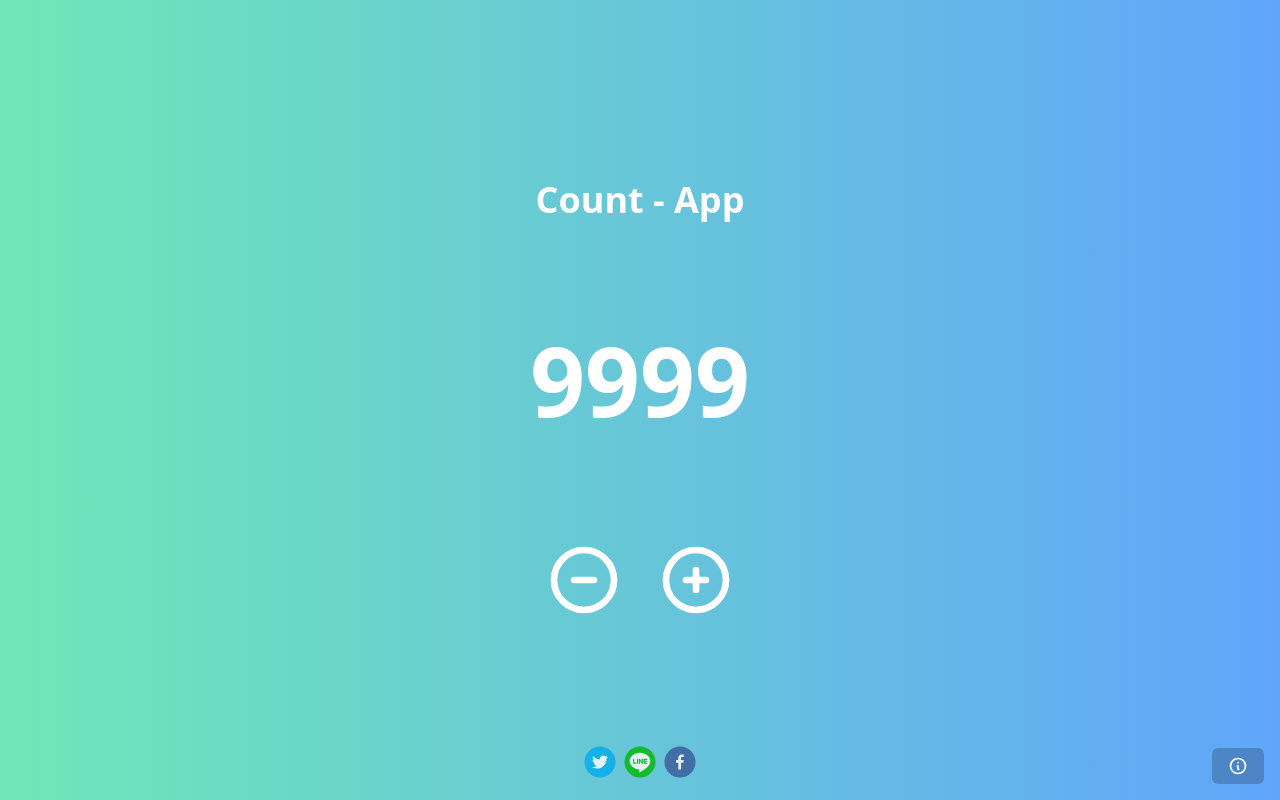
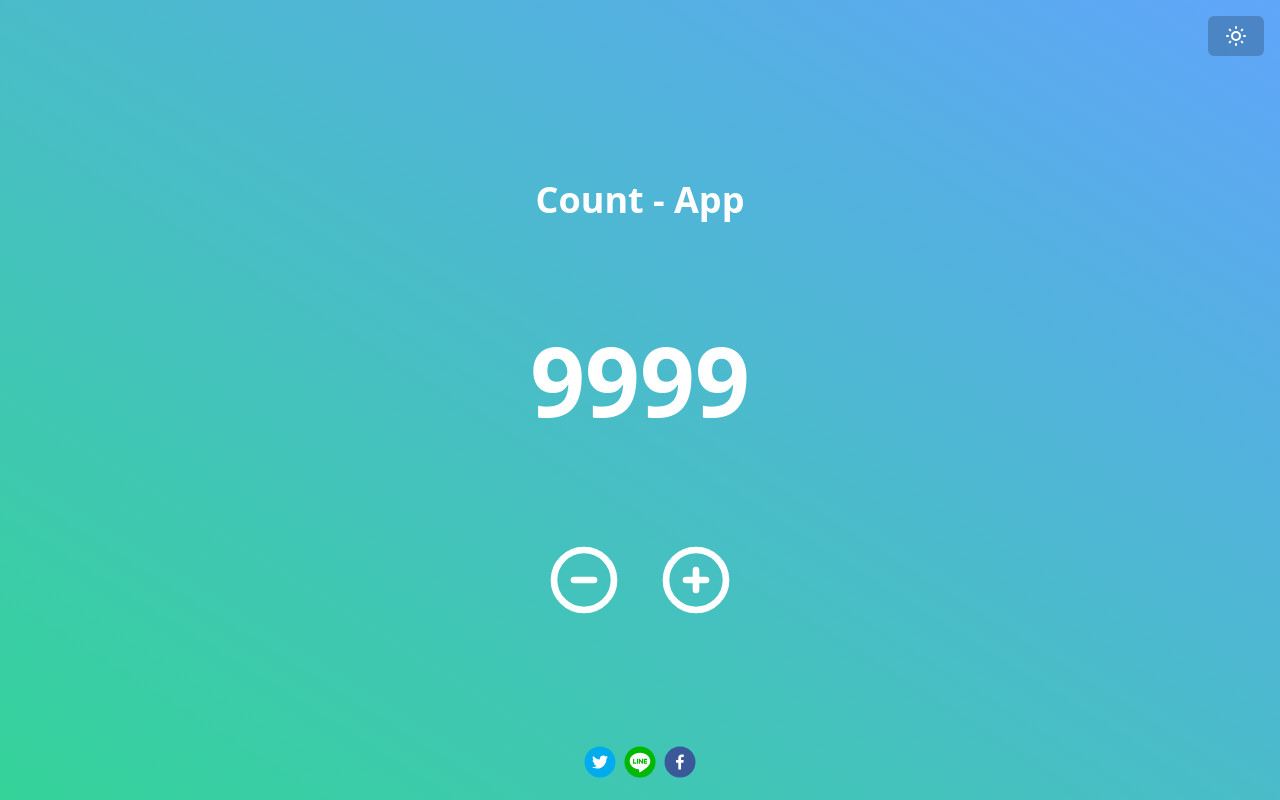
Before and after one commit to ken505/counter-app, a Next.js app: page / in a window 1280 px wide. Built offline with nearby package versions, Linux system fonts and the light colour scheme.

Commit message:
💄 Dark mode adjustment.

```diff
--- a/components/InfoModal.jsx
+++ b/components/InfoModal.jsx
@@ -15,7 +15,7 @@ export function InfoModal() {
 
   return (
     <>
-      <div className="fixed bottom-4 right-4 flex items-center justify-center">
+      <div className="fixed top-4 right-4 flex items-center justify-center">
         <button
           type="button"
           onClick={openModal}
@@ -23,16 +23,16 @@ export function InfoModal() {
         >
           <svg
             xmlns="http://www.w3.org/2000/svg"
-            className="h-5 w-5 dark:text-gray-400"
+            class="h-6 w-6"
             fill="none"
             viewBox="0 0 24 24"
             stroke="currentColor"
           >
             <path
-              strokeLinecap="round"
-              strokeLinejoin="round"
-              strokeWidth={2}
-              d="M13 16h-1v-4h-1m1-4h.01M21 12a9 9 0 11-18 0 9 9 0 0118 0z"
+              stroke-linecap="round"
+              stroke-linejoin="round"
+              stroke-width="2"
+              d="M12 3v1m0 16v1m9-9h-1M4 12H3m15.364 6.364l-.707-.707M6.343 6.343l-.707-.707m12.728 0l-.707.707M6.343 17.657l-.707.707M16 12a4 4 0 11-8 0 4 4 0 018 0z"
             />
           </svg>
         </button>
@@ -41,7 +41,7 @@ export function InfoModal() {
       <Transition appear show={isOpen} as={Fragment}>
         <Dialog
           as="div"
-          className="fixed -bottom-72 right-8 overflow-y-auto"
+          className="fixed -top-72 right-16 overflow-y-auto"
           onClose={closeModal}
         >
           <div className="min-h-screen px-4 text-center">
@@ -78,7 +78,7 @@ export function InfoModal() {
                   as="h3"
                   className="text-lg font-medium leading-6 text-gray-900"
                 >
-                  This counter is beautiful and easy to use. ✨
+                  About Dark Mode.
                 </Dialog.Title>
                 <div className="mt-2">
                   <p className="text-sm text-gray-500">
--- a/components/Minus.jsx
+++ b/components/Minus.jsx
@@ -2,7 +2,7 @@ export function Minus() {
   return (
     <svg
       xmlns="http://www.w3.org/2000/svg"
-      className="h-20 w-20 text-white dark:text-gray-400 select-none cursor-pointer hover:text-opacity-70 mx-4"
+      className="h-20 w-20 text-white dark:text-gray-400 select-none cursor-pointer hover:opacity-50 mx-4"
       fill="none"
       viewBox="0 0 24 24"
       stroke="currentColor"
--- a/components/Pulus.jsx
+++ b/components/Pulus.jsx
@@ -16,7 +16,7 @@ export function Pulus() {
     // </svg>
     <svg
       xmlns="http://www.w3.org/2000/svg"
-      className="h-20 w-20 text-white dark:text-gray-400 select-none cursor-pointer hover:text-opacity-70 mx-4"
+      className="h-20 w-20 text-white dark:text-gray-400 select-none cursor-pointer hover:opacity-50 mx-4"
       fill="none"
       viewBox="0 0 24 24"
       stroke="currentColor"
--- a/components/SnsShare.jsx
+++ b/components/SnsShare.jsx
@@ -10,15 +10,27 @@ import {
 export function SnsShare(props) {
   const { url, title } = props;
   return (
-    <div >
+    <div>
       <TwitterShareButton url={url} title={title}>
-        <TwitterIcon size={32} round className="opacity-80 hover:opacity-50 mx-1"/>
+        <TwitterIcon
+          size={32}
+          round
+          className="hover:opacity-70 dark:opacity-40 mx-1"
+        />
       </TwitterShareButton>
       <LineShareButton url={url} title={title}>
-        <LineIcon size={32} round className="opacity-80 hover:opacity-50 mx-1"/>
+        <LineIcon
+          size={32}
+          round
+          className=" hover:opacity-70 dark:opacity-40 mx-1"
+        />
       </LineShareButton>
-      <FacebookShareButton url={url} >
-        <FacebookIcon size={32} round className="opacity-80 hover:opacity-50 mx-1"/>
+      <FacebookShareButton url={url}>
+        <FacebookIcon
+          size={32}
+          round
+          className=" hover:opacity-70 dark:opacity-40  mx-1"
+        />
       </FacebookShareButton>
     </div>
   );
--- a/pages/_document.jsx
+++ /dev/null
@@ -1,30 +0,0 @@
-import Document, { Html, Head, Main, NextScript } from "next/document";
-
-class MyDocument extends Document {
-  static async getInitialProps(ctx) {
-    const initialProps = await Document.getInitialProps(ctx);
-    return { ...initialProps };
-  }
-
-  render() {
-    return (
-      <Html>
-        <Head />
-        <body>
-          <div id="fb-root"></div>
-          <script
-            async
-            defer
-            crossorigin="anonymous"
-            src="https://connect.facebook.net/ja_JP/sdk.js#xfbml=1&version=v10.0&appId=251942016689509&autoLogAppEvents=1"
-            nonce="HP4G8xL7"
-          ></script>
-          <Main />
-          <NextScript />
-        </body>
-      </Html>
-    );
-  }
-}
-
-export default MyDocument;
--- a/pages/index.jsx
+++ b/pages/index.jsx
@@ -7,7 +7,7 @@ import { SnsShare } from "../components/SnsShare";
 export default function Home() {
   return (
     <div
-      className="min-h-screen flex flex-col justify-center items-center bg-gradient-to-r from-green-300 dark:from-purple-900 to-blue-400 dark:to-blue-700
+      className="min-h-screen flex flex-col justify-center items-center bg-gradient-to-tr from-green-400 dark:from-gray-900 to-blue-400 dark:to-purple-800
     "
     >
       <Head>
@@ -25,7 +25,7 @@ export default function Home() {
         />
         <meta
           property="og:image"
-          content="https://user-images.githubusercontent.com/68226398/119503313-ce1a0f80-bda5-11eb-880a-036ff2aa6ee9.jpeg"
+          content="https://user-images.githubusercontent.com/68226398/119603826-e97a2e80-be28-11eb-807e-737317ed3326.jpg"
         />
       </Head>
       <h1 className="text-4xl text-white dark:text-gray-400 font-bold select-none">
@@ -44,15 +44,6 @@ export default function Home() {
           url={"https://counter-app-theta.vercel.app/"}
           title={"Counter - App"}
         />
-        <div
-          class="fb-like"
-          data-href="https://counter-app-theta.vercel.app/"
-          data-width=""
-          data-layout="button_count"
-          data-action="like"
-          data-size="small"
-          data-share="false"
-        ></div>
       </div>
     </div>
   );
--- a/tailwind.config.js
+++ b/tailwind.config.js
@@ -1,12 +1,11 @@
 module.exports = {
   purge: ["./pages/**/*.{js,ts,jsx,tsx}", "./components/**/*.{js,ts,jsx,tsx}"],
-  darkMode: false, // or 'media' or 'class'
+  darkMode: 'media', // or 'media' or 'class'
   theme: {
+    extend: {},
+  },
+  variants: {
     extend: { opacity: ["dark"] },
   },
-  variants: {
-    extend: {},
-  },
   plugins: [],
-  darkMode: "media",
 };
```
